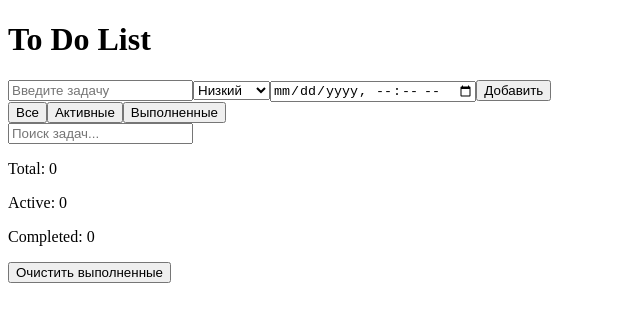
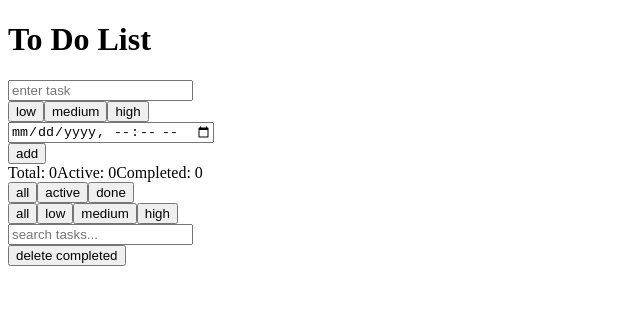
Before and after one commit to glovas96/to-do-list, a React (Vite) app: page / in a window 1280 px wide. Shown: the top 322 px of the page, without its empty margins (0-640 px from the left). Built offline with nearby package versions, Linux system fonts and the light colour scheme.

Commit message:
Refactor App.jsx

```diff
--- a/src/App.jsx
+++ b/src/App.jsx
@@ -6,17 +6,18 @@ function App() {
     const saved = localStorage.getItem("tasks");
     return saved ? JSON.parse(saved) : [];
   });
+
   // input state
   const [input, setInput] = useState("");
+  const [priorityInput, setPriorityInput] = useState("low");
+  const [deadlineInput, setDeadlineInput] = useState("");
   // filter state
   const [filter, setFilter] = useState("all");
+  const [priorityFilter, setPriorityFilter] = useState("all");
   // editing state
   const [editingId, setEditingId] = useState(null);
   const [editingText, setEditingText] = useState("");
-  // priority input state (for new task)
-  const [priorityInput, setPriorityInput] = useState("низкий");
-  // deadline input state
-  const [deadlineInput, setDeadlineInput] = useState("");
+  const [editingDeadline, setEditingDeadline] = useState("");
   // search input state
   const [searchQuery, setSearchQuery] = useState("");
 
@@ -65,17 +66,19 @@ function App() {
   const startEdit = (task) => {
     setEditingId(task.id); // "currently editing"
     setEditingText(task.text); // show text inside input
+    setEditingDeadline(task.deadline || ""); // set deadline or empty
   };
 
   // save edited text
   const saveEdit = (id) => {
     setTasks(
       tasks.map((task) =>
-        task.id === id ? { ...task, text: editingText } : task
+        task.id === id ? { ...task, text: editingText, deadline: editingDeadline } : task
       )
     );
     setEditingId(null); // exit editing mode
     setEditingText(""); // clear temporary text
+    setEditingDeadline(""); // reset deadline
   };
 
   // clear all completed tasks
@@ -83,7 +86,7 @@ function App() {
     setTasks(tasks.filter((task) => !task.completed));
   };
 
-  // filter by status + search query
+  // filter by status + search query + priority
   const filteredTasks = tasks.filter((task) => {
 
     // check status
@@ -99,8 +102,12 @@ function App() {
       .toLowerCase()
       .includes(searchQuery.toLowerCase());
 
-    // both must match
-    return matchesFilter && matchesSearch;
+    // check priority
+    const matchesPriority =
+      priorityFilter === "all" ? true : task.priority === priorityFilter;
+
+    // all must match
+    return matchesFilter && matchesSearch && matchesPriority;
   });
 
   // function to check if deadline is expired
@@ -120,15 +127,17 @@ function App() {
         <input
           value={input}
           onChange={(e) => setInput(e.target.value)}
-          placeholder="Введите задачу"
+          placeholder="enter task"
         />
 
         {/* task priority */}
-        <select value={priorityInput} onChange={(e) => setPriorityInput(e.target.value)}>
-          <option value="низкий">Низкий</option>
-          <option value="средний">Средний</option>
-          <option value="высокий">Высокий</option>
-        </select>
+        <div>
+          <button onClick={() => setPriorityInput("low")}> low </button>
+
+          <button onClick={() => setPriorityInput("medium")}> medium </button>
+
+          <button onClick={() => setPriorityInput("high")}> high </button>
+        </div>
 
         {/* deadline input field */}
         <input
@@ -138,111 +147,127 @@ function App() {
         />
 
         {/* add task button */}
-        <button onClick={addTask}>Добавить</button>
+        <div>
+          <button onClick={addTask}>add</button>
+        </div>
       </div>
 
       {/* Column 2: filters, search */}
       <div className="column">
+        {/* counters */}
+        <div>
+          <span>Total: {totalCount}</span>
+          <span>Active: {activeCount}</span>
+          <span>Completed: {completedCount}</span>
+        </div>
+
         {/* filter buttons */}
         <div>
-          <button onClick={() => setFilter("all")}>Все</button>
-          <button onClick={() => setFilter("active")}>Активные</button>
-          <button onClick={() => setFilter("completed")}>Выполненные</button>
+          <button onClick={() => setFilter("all")}>all</button>
+          <button onClick={() => setFilter("active")}>active</button>
+          <button onClick={() => setFilter("completed")}>done</button>
+        </div>
+
+        {/* priority filter buttons */}
+        <div>
+          <button onClick={() => setPriorityFilter("all")}>all</button>
+          <button onClick={() => setPriorityFilter("low")}>low</button>
+          <button onClick={() => setPriorityFilter("medium")}>medium</button>
+          <button onClick={() => setPriorityFilter("high")}>high</button>
         </div>
 
         {/* search input */}
-        <div>
-          <input
-            type="text"
-            placeholder="Поиск задач..."
-            value={searchQuery}
-            onChange={(e) => setSearchQuery(e.target.value)}
-          />
-        </div>
+        <input
+          type="text"
+          placeholder="search tasks..."
+          value={searchQuery}
+          onChange={(e) => setSearchQuery(e.target.value)}
+        />
       </div>
 
       {/* Column 3: tasks list */}
       <div className="column">
-        {/* counters */}
-        <div>
-          <p>Total: {totalCount}</p>
-          <p>Active: {activeCount}</p>
-          <p>Completed: {completedCount}</p>
-        </div>
 
         {/* button to clear completed tasks */}
         <div>
-          <button onClick={clearCompleted}>Очистить выполненные</button>
+          <button onClick={clearCompleted}>delete completed</button>
         </div>
 
         <ul>
           {filteredTasks.map((task) => (
             <li key={task.id}>
-              {/* checkbox to toggle completion */}
-              <input
-                type="checkbox"
-                checked={task.completed}
-                onChange={() => toggleTask(task.id)}
-              />
+              {editingId !== task.id ? (
+                <div>
+                  {/* normal mode */}
+                  {/* task text */}
+                  <div>
+                    <span style={{ textDecoration: task.completed ? "line-through" : "none" }}>
+                      {task.text}
+                    </span>
+                  </div>
 
-              {/* editing mode vs normal mode */}
-              {editingId === task.id ? (
+                  {/* show deadline if exists */}
+                  {task.deadline && (
+                    <div>
+                      <small>{new Date(task.deadline).toLocaleString()}</small>
+                    </div>
+                  )}
+
+                  {/* buttons */}
+                  <div>
+                    <button onClick={() => toggleTask(task.id)}>done</button>
+                    <button onClick={() => startEdit(task)}>edit</button>
+                    <button onClick={() => deleteTask(task.id)}>delete</button>
+                  </div>
+                </div>
+              ) : (
                 <>
-                  {/* input field for editing text */}
+                  {/* editing mode */}
+                  {/* input field for editing */}
                   <input
                     value={editingText}
                     onChange={(e) => setEditingText(e.target.value)}
                   />
 
-                  {/* priority selector for editing */}
-                  <select
-                    value={task.priority}
-                    onChange={(e) =>
-                      setTasks(
-                        tasks.map((t) =>
-                          t.id === task.id ? { ...t, priority: e.target.value } : t
-                        )
-                      )
-                    }
-                  >
-                    <option value="низкий">Низкий</option>
-                    <option value="средний">Средний</option>
-                    <option value="высокий">Высокий</option>
-                  </select>
-                  <button onClick={() => saveEdit(task.id)}>Сохранить</button>
-                </>
-              ) : (
-                <>
-                  {/* task text with style based on priority */}
-                  <span style={{
-                    textDecoration: task.completed ? "line-through" : "none",
-                    color: isExpired(task.deadline) // expired tasks are red
-                      ? "red"
-                      : task.priority === "средний"
-                        ? "yellow"
-                        : task.priority === "высокий"
-                          ? "orange"
-                          : "black"
-                  }}>
-                    {/* show task */}
-                    {task.text} ({task.priority})
+                  {/* priority button for editing */}
+                  <div>
+                    <button onClick={() =>
+                      setTasks(tasks.map(t =>
+                        t.id === task.id ? { ...t, priority: "low" } : t
+                      ))
+                    }>low</button>
 
-                    {/* show deadline if exists */}
-                    {task.deadline && (
-                      <> — deadline: {new Date(task.deadline).toLocaleString()}</>
-                    )}
-                  </span>
-                  <button onClick={() => startEdit(task)}>Редактировать</button>
+                    <button onClick={() =>
+                      setTasks(tasks.map(t =>
+                        t.id === task.id ? { ...t, priority: "medium" } : t
+                      ))
+                    }>medium</button>
+
+                    <button onClick={() =>
+                      setTasks(tasks.map(t =>
+                        t.id === task.id ? { ...t, priority: "high" } : t
+                      ))
+                    }>high</button>
+                  </div>
+
+                  {/* deadline input for editing */}
+                  <input
+                    type="datetime-local"
+                    value={editingDeadline}
+                    onChange={(e) => setEditingDeadline(e.target.value)}
+                  />
+
+                  {/* save button */}
+                  <div>
+                    <button onClick={() => saveEdit(task.id)}>save</button>
+                  </div>
                 </>
               )}
-
-              {/* delete button */}
-              <button onClick={() => deleteTask(task.id)}>Удалить</button>
             </li>
           ))}
         </ul>
       </div>
-    </div>
+    </div >
   );
 }
 
```
